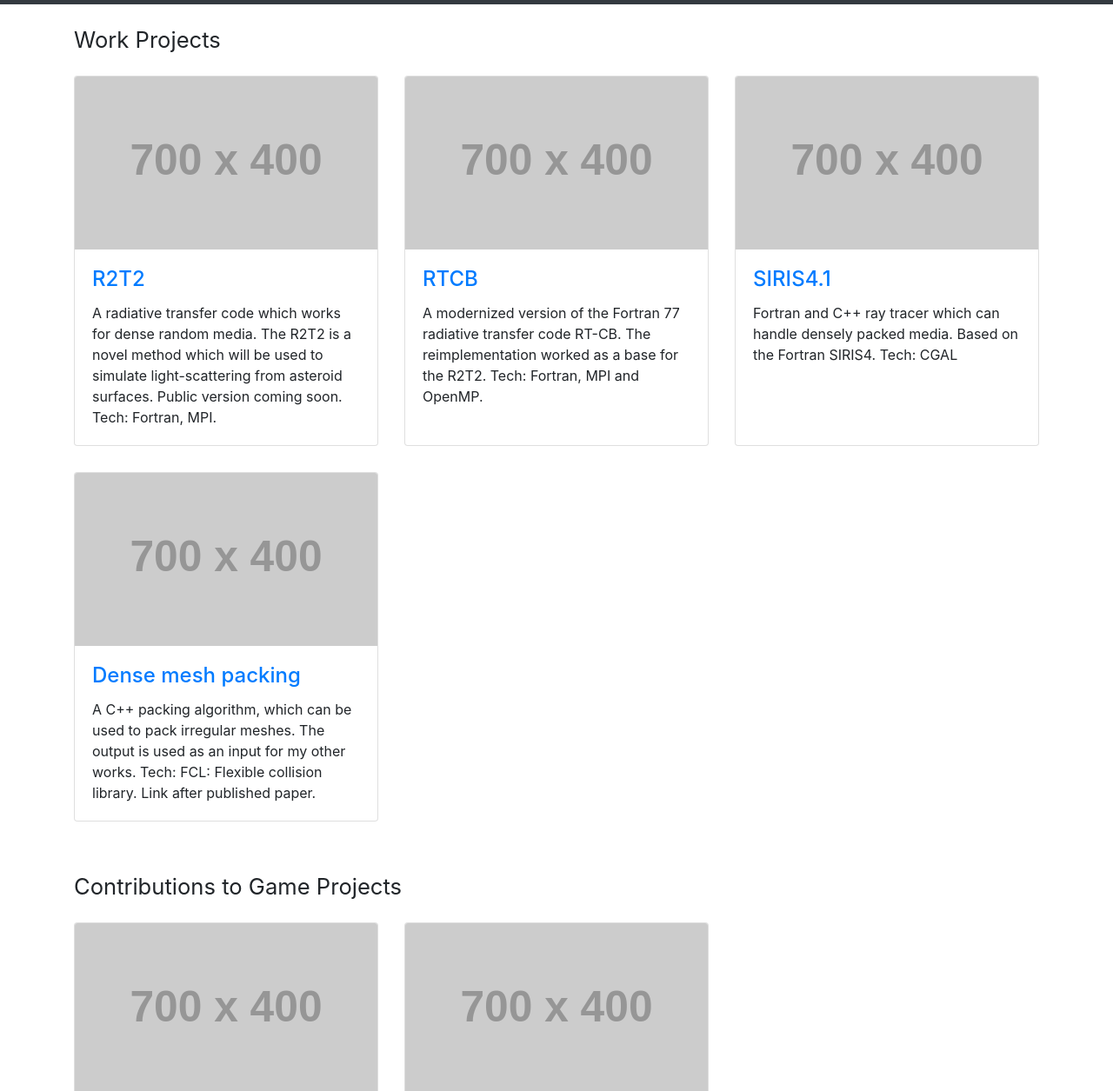
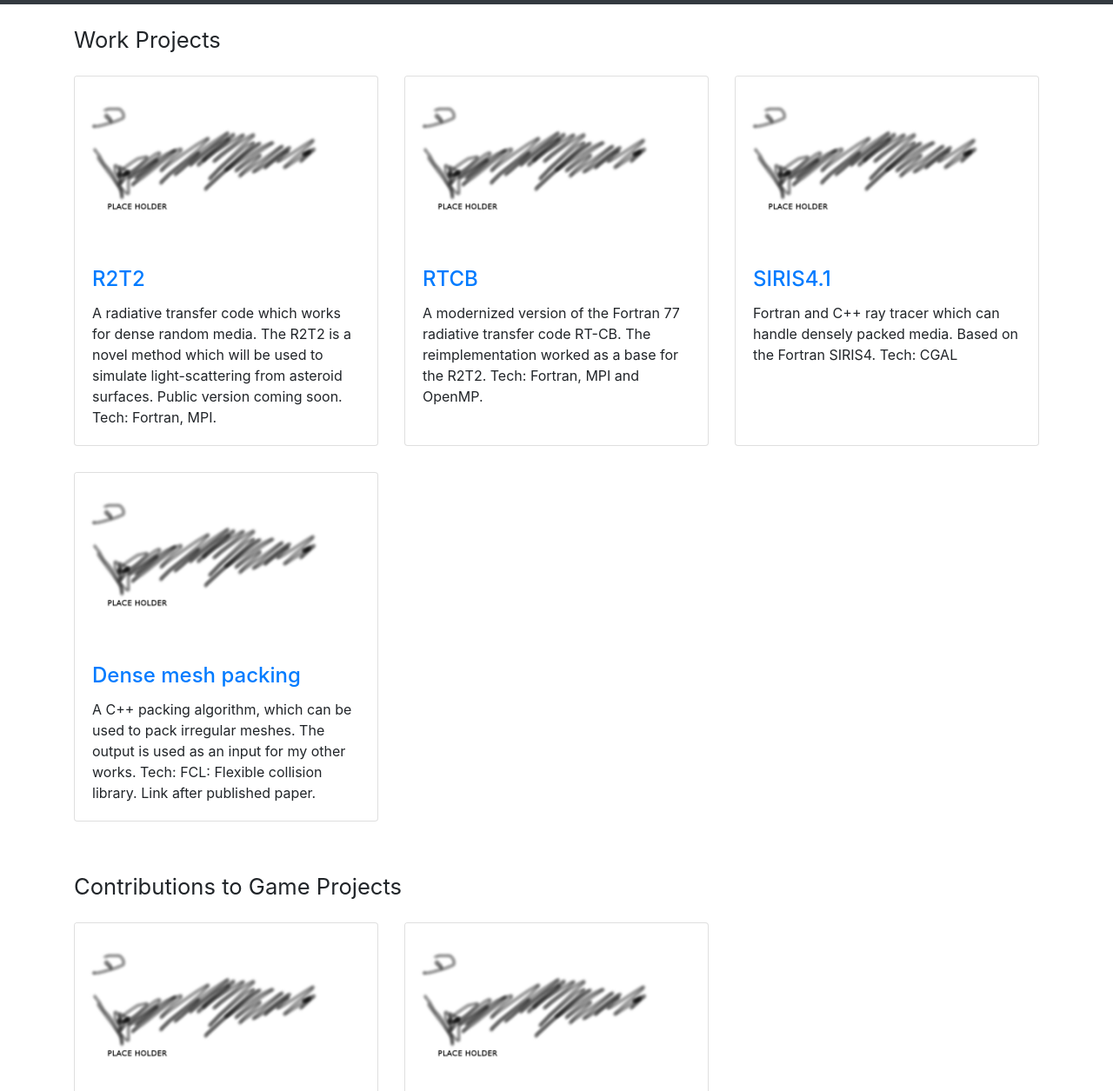
Before and after one commit to thvaisa/thvaisa.github.io, a plain HTML site: page index.html in a window 1280 px wide. Shown: the part 85-1340 px from the top of the page at 87% size. Drawn offline with nearby package versions, Linux system fonts and the light colour scheme; placeholder pictures from the web are drawn by us.

Commit message:
images do not point to obscure location

```diff
--- a/index.html
+++ b/index.html
@@ -73,7 +73,7 @@ Portfolio, Timo Väisänen
       <div class="row">
         <div class="col-lg-4 col-sm-6 portfolio-item">
           <div class="card h-100">
-            <a href="#"><img class="card-img-top" src="http://placehold.it/700x400" alt=""></a>
+            <a href="#"><img class="card-img-top" src="images/pholder.png" alt=""></a>
             <div class="card-body">
               <h4 class="card-title">
                 <a href="#">R2T2</a>
@@ -84,7 +84,7 @@ Portfolio, Timo Väisänen
         </div>
         <div class="col-lg-4 col-sm-6 portfolio-item">
           <div class="card h-100">
-            <a href="#"><img class="card-img-top" src="http://placehold.it/700x400" alt=""></a>
+            <a href="#"><img class="card-img-top" src="images/pholder.png" alt=""></a>
             <div class="card-body">
               <h4 class="card-title">
                 <a href="#">RTCB</a>
@@ -95,7 +95,7 @@ Portfolio, Timo Väisänen
         </div>
         <div class="col-lg-4 col-sm-6 portfolio-item">
           <div class="card h-100">
-            <a href="#"><img class="card-img-top" src="http://placehold.it/700x400" alt=""></a>
+            <a href="#"><img class="card-img-top" src="images/pholder.png" alt=""></a>
             <div class="card-body">
               <h4 class="card-title">
                 <a href="#">SIRIS4.1</a>
@@ -106,7 +106,7 @@ Portfolio, Timo Väisänen
         </div>
         <div class="col-lg-4 col-sm-6 portfolio-item">
           <div class="card h-100">
-            <a href="#"><img class="card-img-top" src="http://placehold.it/700x400" alt=""></a>
+            <a href="#"><img class="card-img-top" src="images/pholder.png" alt=""></a>
             <div class="card-body">
               <h4 class="card-title">
                 <a href="#">Dense mesh packing</a>
@@ -134,7 +134,7 @@ Portfolio, Timo Väisänen
       <div class="row">
         <div class="col-lg-4 col-sm-6 portfolio-item">
           <div class="card h-100">
-            <a href="#"><img class="card-img-top" src="http://placehold.it/700x400" alt=""></a>
+            <a href="#"><img class="card-img-top" src="images/pholder.png" alt=""></a>
             <div class="card-body">
               <h4 class="card-title">
                 <a href="#">Wankz</a>
@@ -145,7 +145,7 @@ Portfolio, Timo Väisänen
         </div>
         <div class="col-lg-4 col-sm-6 portfolio-item">
           <div class="card h-100">
-            <a href="#"><img class="card-img-top" src="http://placehold.it/700x400" alt=""></a>
+            <a href="#"><img class="card-img-top" src="images/pholder.png" alt=""></a>
             <div class="card-body">
               <h4 class="card-title">
                 <a href="#">Space station game</a>
@@ -166,7 +166,7 @@ Portfolio, Timo Väisänen
       <div class="row">
         <div class="col-lg-4 col-sm-6 portfolio-item">
           <div class="card h-100">
-            <a href="#"><img class="card-img-top" src="http://placehold.it/700x400" alt=""></a>
+            <a href="#"><img class="card-img-top" src="images/pholder.png" alt=""></a>
             <div class="card-body">
               <h4 class="card-title">
                 <a href="#">Rail platformer</a>
@@ -177,7 +177,7 @@ Portfolio, Timo Väisänen
         </div>
         <div class="col-lg-4 col-sm-6 portfolio-item">
           <div class="card h-100">
-            <a href="#"><img class="card-img-top" src="http://placehold.it/700x400" alt=""></a>
+            <a href="#"><img class="card-img-top" src="images/pholder.png" alt=""></a>
             <div class="card-body">
               <h4 class="card-title">
                 <a href="#">VR language learning</a>
```
Also changed, not shown: images/pholder.png (added).
